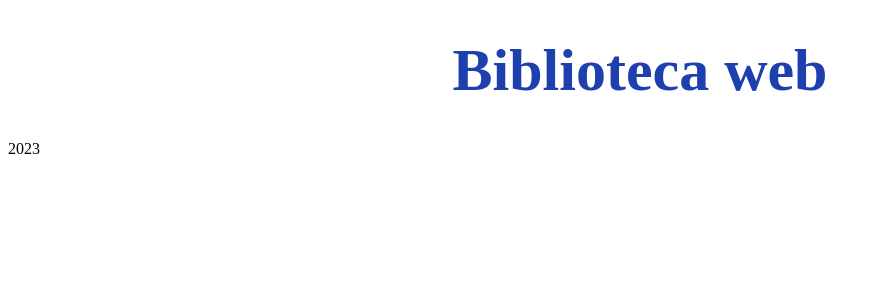
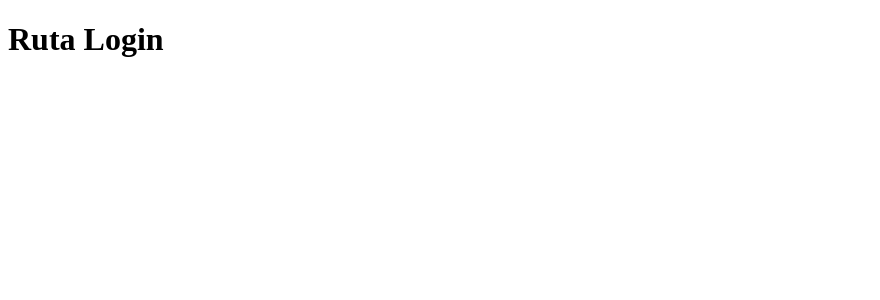
Before and after one commit to No-Country/c15-41-t-java-react, a React (Vite) app in the folder FrontEnd/: page /login in a window 1280 px wide. Shown: the top 300 px of the page, without its empty margins (0-880 px from the left). Built offline with nearby package versions, Linux system fonts and the light colour scheme.

Commit message:
Create routes folder and login route

```diff
--- a/FrontEnd/src/main.tsx
+++ b/FrontEnd/src/main.tsx
@@ -2,9 +2,16 @@ import React from 'react'
 import ReactDOM from 'react-dom/client'
 import App from './App.tsx'
 import './index.css'
+import { Login } from './routes/Login.tsx'
+import { BrowserRouter, Routes, Route } from 'react-router-dom'
 
 ReactDOM.createRoot(document.getElementById('root')!).render(
   <React.StrictMode>
-    <App />
+    <BrowserRouter>
+      <Routes>
+        <Route path='/login' element={<Login/>}/>
+        <Route path='/' element={<App />}/>
+      </Routes>
+    </BrowserRouter>
   </React.StrictMode>,
 )
--- /dev/null
+++ b/FrontEnd/src/routes/Login.tsx
@@ -0,0 +1,5 @@
+export const Login: React.FC = () => {
+    return(<>
+        <h1>Ruta Login</h1>
+    </>)
+}
```
